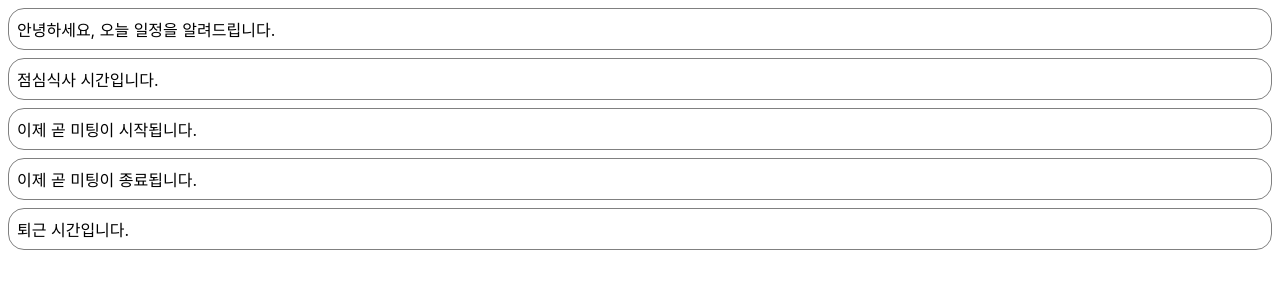
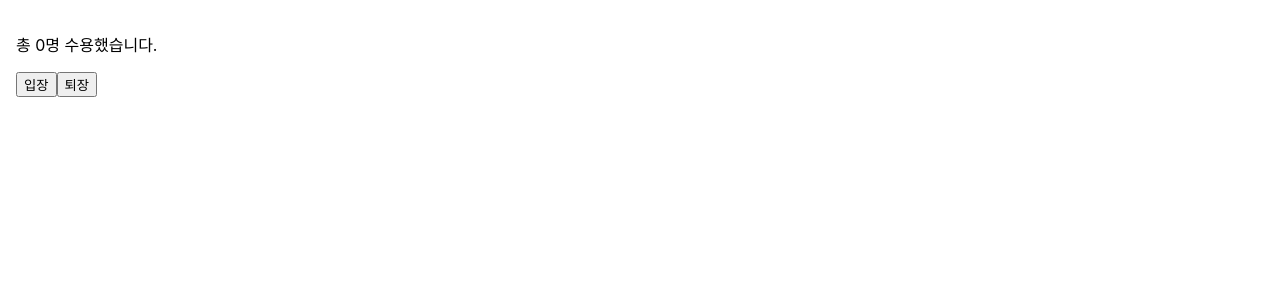
Before and after one commit to sylee990205/react_practice, a React (Create React App) app: page / in a window 1280 px wide. Shown: the top 300 px of the page. Built offline with nearby package versions, Linux system fonts and the light colour scheme.

Commit message:
Chapter07: Hooks 사용하기

```diff
--- /dev/null
+++ b/src/chapter_07/Accommodate.jsx
@@ -0,0 +1,32 @@
+import React, {useEffect, useState} from 'react';
+import useCounter from "./useCounter";
+
+const MAX_CAPACITY = 10;
+function Accommodate(props) {
+    const [isFull, setIsFull] = useState(false);
+    const [count, increaseCount, decreaseCount] = useCounter(0);
+
+    useEffect(() => {
+        console.log("====================");
+        console.log("useEffect() is called.");
+        console.log(`isFull: ${isFull}`);
+    });
+
+    useEffect(() => {
+        setIsFull(count >= MAX_CAPACITY);
+        console.log(`Current count value: ${count}`);
+    }, [count]);
+
+    return (
+        <div style={{padding: 16}}>
+            <p>{`총 ${count}명 수용했습니다.`}</p>
+
+            <button onClick={increaseCount} disabled={isFull}>입장</button>
+            <button onClick={decreaseCount}>퇴장</button>
+
+            {isFull && <p style={{color: "red"}}>정원이 가득찼습니다.</p>}
+        </div>
+    );
+}
+
+export default Accommodate;
--- /dev/null
+++ b/src/chapter_07/Counter.jsx
@@ -0,0 +1,31 @@
+import React, {useEffect, useState} from 'react';
+
+function Counter(props) {
+    const [count, setCount] = useState(0);
+
+    useEffect(() => {
+        // 컴포넌트가 마운트 된 이후
+        // 의존성 배열에 있는 변수들 중 하나라도 값이 변경되었을 때 실행
+        // 의존성 배열에 빈 배열을 넣으면 마운트와 언마운트 시 단 한번만 실행
+        // 의존성 배열 생략 시 컴포넌트 업데이트 시 마다 실행
+        document.title = `You clicked ${count} times`;
+
+        // useEffect 내의 return문을 사용하면
+        /*return () => {
+
+        }*/
+        // 위와 같은 형태로 사용되고
+        // 컴포넌트가 마운트 해제되기 전에 실행됨
+    }, [count]);
+
+    return (
+        <div>
+            <p>총 {count}번 클릭했습니다.</p>
+            <button onClick={() => setCount(count + 1)}>
+                클릭
+            </button>
+        </div>
+    );
+}
+
+export default Counter;
--- /dev/null
+++ b/src/chapter_07/MeasureExample.jsx
@@ -0,0 +1,20 @@
+import React, {useCallback, useState} from 'react';
+
+function MeasureExample(props) {
+    const [height, setHeight] = useState(0);
+
+    const measuredRef = useCallback(node => {
+        if (node !== null) {
+            setHeight(node.getBoundingClientRect().height);
+        }
+    }, []);
+
+    return (
+        <>
+            <h1 ref={measuredRef}>안녕, 리액트</h1>
+            <h2>위 헤더의 높이는 {Math.round(height)}px 입니다.</h2>
+        </>
+    )
+}
+
+export default MeasureExample;
--- /dev/null
+++ b/src/chapter_07/useCounter.jsx
@@ -0,0 +1,12 @@
+import React, {useState} from 'react';
+
+function useCounter(initialValue) {
+    const [count, setCount] = useState(initialValue);
+
+    const increaseCount = () => setCount((count) => count + 1);
+    const decreaseCount = () => setCount((count) => Math.max(count - 1, 0));
+
+    return [count, increaseCount, decreaseCount];
+}
+
+export default useCounter;
--- a/src/index.js
+++ b/src/index.js
@@ -8,6 +8,9 @@ import Library from "./chapter_03/Library";
 import Clock from "./chapter_04/Clock";
 import CommentList from "./chapter_05/CommentList";
 import NotificationList from "./chapter_06/NotificationList";
+import Counter from "./chapter_07/Counter";
+import MeasureExample from "./chapter_07/MeasureExample";
+import Accommodate from "./chapter_07/Accommodate";
 
 const root = ReactDOM.createRoot(document.getElementById('root'));
 /*
@@ -21,10 +24,9 @@ setInterval(() => {
 */
 
 root.render(
-   /* <React.StrictMode>
-        <NotificationList/>
-    </React.StrictMode>*/
-    <NotificationList/>
+    <React.StrictMode>
+        <Accommodate/>
+    </React.StrictMode>
 );
 
 // If you want to start measuring performance in your app, pass a function
```
